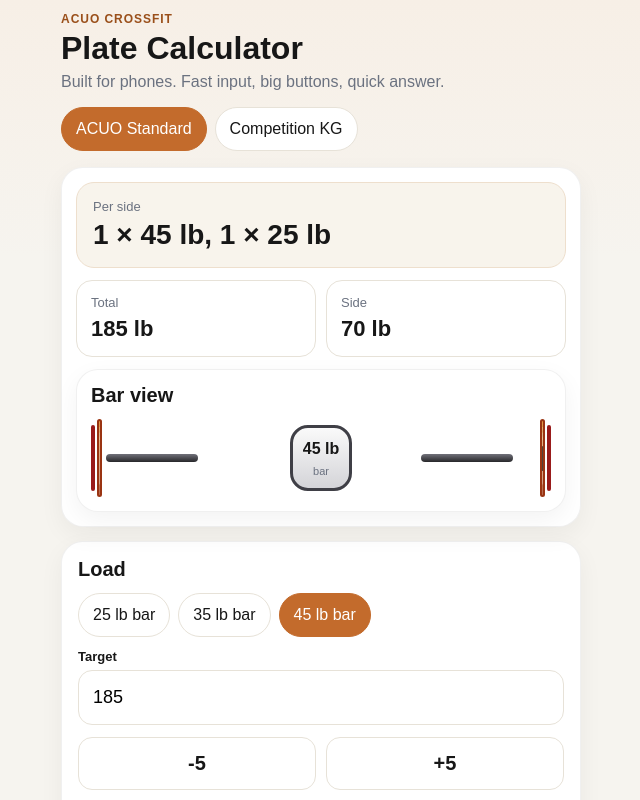
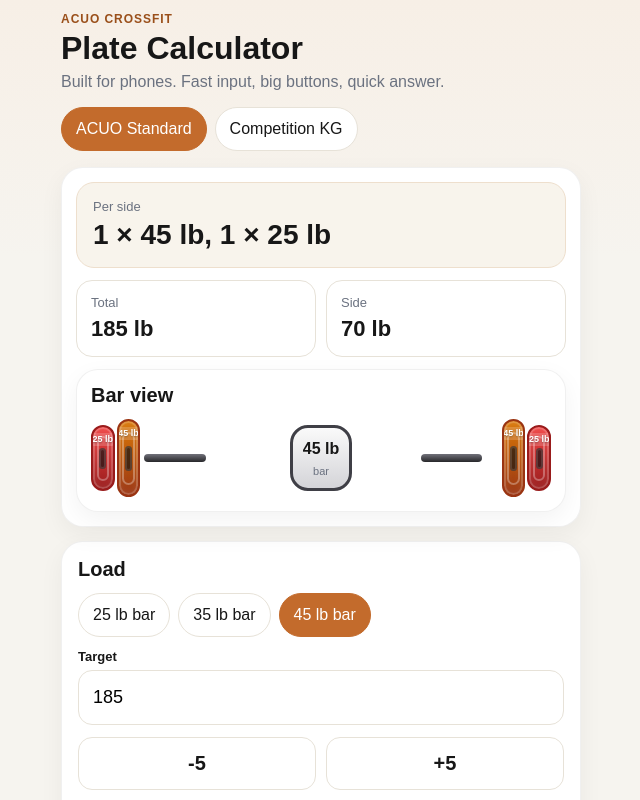
Before and after one commit to jdnipp/Plate_Calc_mobile_v2, a React (Vite) app: page / in a window 1280 px wide. Shown: the top 800 px of the page, without its empty margins (319-959 px from the left). Built offline with nearby package versions, Linux system fonts and the light colour scheme.

Commit message:
Adjust grid layout and width for barbell-fit class

```diff
--- a/src/styles.css
+++ b/src/styles.css
@@ -63,12 +63,12 @@ h1{margin:0;font-size:32px}
 .notice strong{display:block;margin-bottom:4px}
 .notice.success{background:var(--success-bg);border-color:var(--success-line);color:var(--success-text)}
 .notice.warning{background:var(--warn-bg);border-color:var(--warn-line);color:var(--warn-text)}
-.barbell-fit{display:grid;grid-template-columns:minmax(0,1fr) 9vw minmax(70px,15vw) 9vw minmax(0,1fr);align-items:center;gap:4px;width:100%;min-width:0}
-.barbell-fit.dense{gap:2px;grid-template-columns:minmax(0,1fr) 8vw minmax(62px,13vw) 8vw minmax(0,1fr)}
+.barbell-fit{display:grid;grid-template-columns:minmax(0,1fr) 6vw minmax(70px,15vw) 6vw minmax(0,1fr);align-items:center;gap:4px;width:100%;min-width:0}
+.barbell-fit.dense{gap:2px;grid-template-columns:minmax(0,1fr) 6vw minmax(62px,13vw) 6vw minmax(0,1fr)}
 .plate-side{display:flex;align-items:center;gap:2px;min-width:0}
 .plate-side:first-child{justify-content:flex-end}
 .plate{
-  width:clamp(28px,8vw,44px);
+  width:clamp(38px,10vw,54px);
   border-radius:999px;
   border:2px solid #b8a998;
   display:flex;align-items:center;justify-content:center;
```
